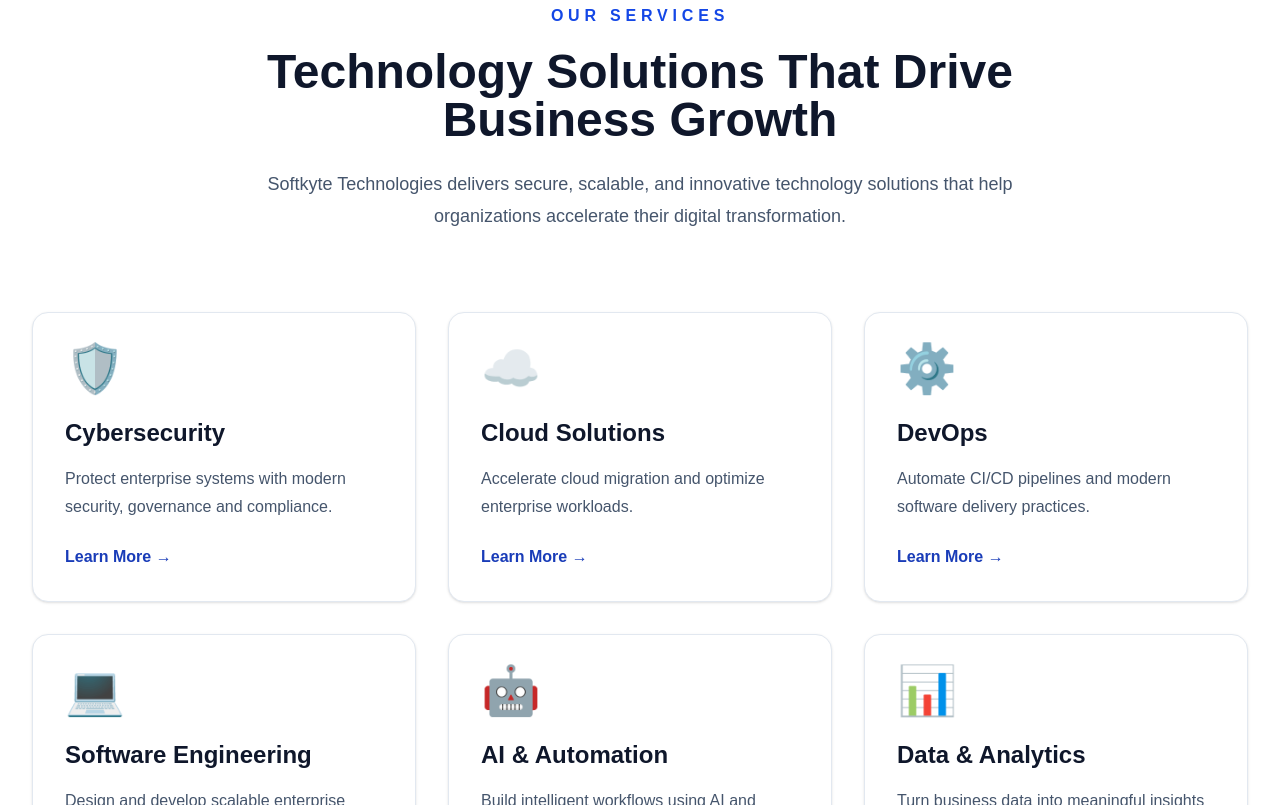
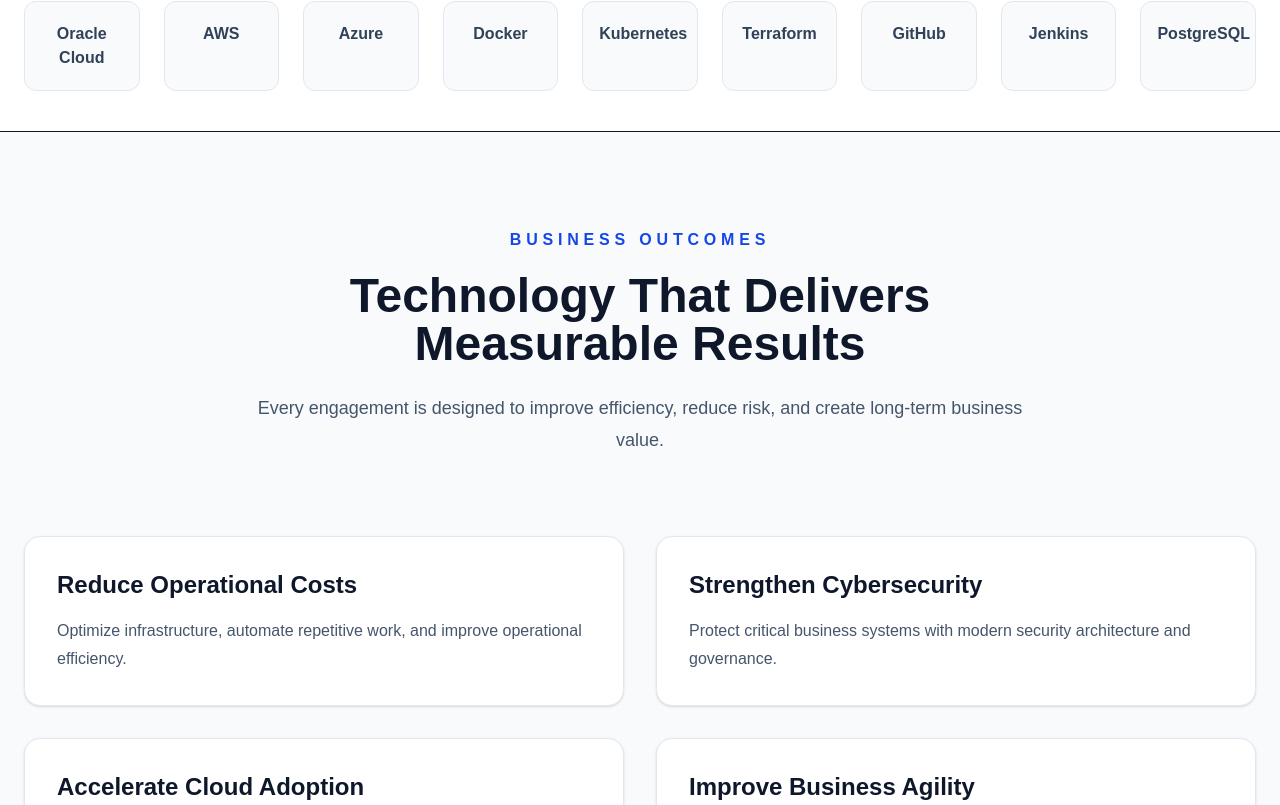
Before and after one commit to zakiaasma/softkyte-website, a Next.js app: page / in a window 1280 px wide. Shown: the part 1255-2060 px from the top of the page. Built offline with nearby package versions, Linux system fonts and the light colour scheme.

Commit message:
Sprint 13 - Business Outcomes Section

```diff
--- a/app/page.tsx
+++ b/app/page.tsx
@@ -7,6 +7,8 @@ import Technology from "@/components/home/Technology";
 import Process from "@/components/home/Process";
 import Industries from "@/components/home/Industries";
 import Trust from "@/components/home/Trust";
+import TechnologiesStrip from "@/components/home/TechnologiesStrip";
+import BusinessOutcomes from "@/components/home/BusinessOutcomes";
 
 
 export default function Home() {
@@ -14,6 +16,8 @@ export default function Home() {
     <>
       <Header />
       <Hero />
+      <TechnologiesStrip />
+      <BusinessOutcomes />
       <Services />
       <WhySoftkyte />
       <Technology />
--- /dev/null
+++ b/components/home/BusinessOutcomes.tsx
@@ -0,0 +1,63 @@
+import OutcomeCard from "./OutcomeCard";
+
+const outcomes = [
+  {
+    title: "Reduce Operational Costs",
+    description:
+      "Optimize infrastructure, automate repetitive work, and improve operational efficiency.",
+  },
+  {
+    title: "Strengthen Cybersecurity",
+    description:
+      "Protect critical business systems with modern security architecture and governance.",
+  },
+  {
+    title: "Accelerate Cloud Adoption",
+    description:
+      "Modernize applications and infrastructure for greater agility and scalability.",
+  },
+  {
+    title: "Improve Business Agility",
+    description:
+      "Deliver faster releases using DevOps, automation, and cloud-native engineering.",
+  },
+];
+
+export default function BusinessOutcomes() {
+  return (
+    <section className="bg-slate-50 py-24">
+      <div className="mx-auto max-w-7xl px-6">
+
+        <div className="mx-auto max-w-3xl text-center">
+
+          <p className="font-semibold uppercase tracking-[0.3em] text-blue-700">
+            Business Outcomes
+          </p>
+
+          <h2 className="mt-5 text-4xl md:text-5xl font-bold text-slate-900">
+            Technology That Delivers Measurable Results
+          </h2>
+
+          <p className="mt-6 text-lg leading-8 text-slate-600">
+            Every engagement is designed to improve efficiency,
+            reduce risk, and create long-term business value.
+          </p>
+
+        </div>
+
+        <div className="mt-20 grid gap-8 md:grid-cols-2">
+
+          {outcomes.map((item) => (
+            <OutcomeCard
+              key={item.title}
+              title={item.title}
+              description={item.description}
+            />
+          ))}
+
+        </div>
+
+      </div>
+    </section>
+  );
+}
--- /dev/null
+++ b/components/home/OutcomeCard.tsx
@@ -0,0 +1,21 @@
+type OutcomeCardProps = {
+  title: string;
+  description: string;
+};
+
+export default function OutcomeCard({
+  title,
+  description,
+}: OutcomeCardProps) {
+  return (
+    <div className="rounded-2xl border border-slate-200 bg-white p-8 shadow-sm transition-all duration-300 hover:-translate-y-2 hover:shadow-xl">
+      <h3 className="text-2xl font-bold text-slate-900">
+        {title}
+      </h3>
+
+      <p className="mt-4 leading-7 text-slate-600">
+        {description}
+      </p>
+    </div>
+  );
+}
--- /dev/null
+++ b/components/home/TechnologiesStrip.tsx
@@ -0,0 +1,38 @@
+const tech = [
+  "Oracle Cloud",
+  "AWS",
+  "Azure",
+  "Docker",
+  "Kubernetes",
+  "Terraform",
+  "GitHub",
+  "Jenkins",
+  "PostgreSQL",
+];
+
+export default function TechnologiesStrip() {
+  return (
+    <section className="border-y bg-white py-10">
+      <div className="mx-auto max-w-7xl px-6">
+
+        <p className="mb-8 text-center text-sm font-semibold uppercase tracking-[0.3em] text-slate-500">
+          Trusted Technologies
+        </p>
+
+        <div className="grid grid-cols-2 gap-6 md:grid-cols-3 lg:grid-cols-9">
+
+          {tech.map((item) => (
+            <div
+              key={item}
+              className="rounded-xl border border-slate-200 bg-slate-50 px-4 py-5 text-center font-semibold text-slate-700 transition hover:border-blue-300 hover:bg-blue-50"
+            >
+              {item}
+            </div>
+          ))}
+
+        </div>
+
+      </div>
+    </section>
+  );
+}
```
